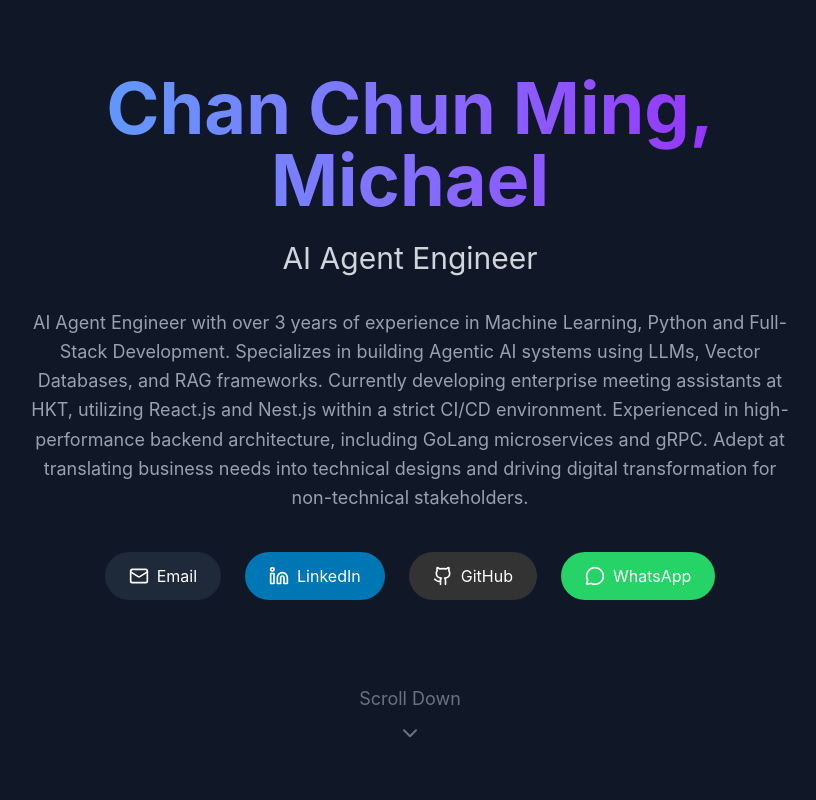
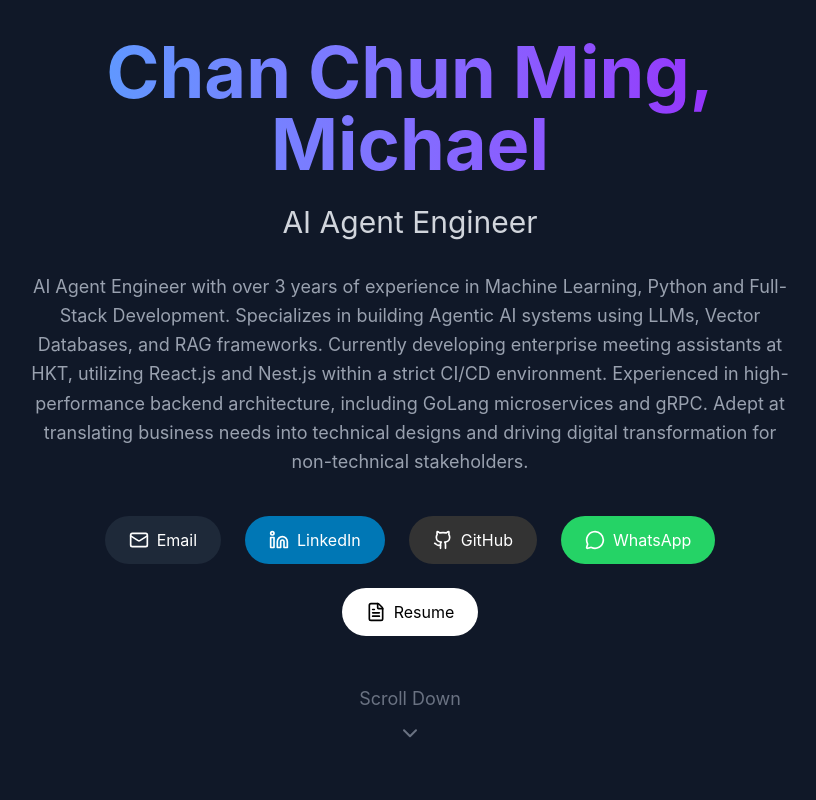
Before and after one commit to p445ccm4/self-intro, a React (Vite) app: page / in a window 1280 px wide. Shown: the top 800 px of the page, without its empty margins (230-1046 px from the left). Built offline with nearby package versions, Linux system fonts and the light colour scheme.

Commit message:
feat: Add Resume download button to Hero section

```diff
--- a/src/components/Hero.tsx
+++ b/src/components/Hero.tsx
@@ -1,5 +1,5 @@
 import { motion } from 'framer-motion';
-import { ChevronDown, Github, Linkedin, Mail, MessageCircle } from 'lucide-react';
+import { ChevronDown, FileText, Github, Linkedin, Mail, MessageCircle } from 'lucide-react';
 import { portfolioData } from '../data/portfolio';
 import { cn } from '../utils/cn';
 
@@ -63,6 +63,16 @@ export const Hero = () => {
             <MessageCircle size={20} />
             <span>WhatsApp</span>
           </a>
+          <a
+            href={personal.resume}
+            target="_blank"
+            rel="noopener noreferrer"
+            download
+            className={cn(socialLinkBaseClass, "bg-white text-black hover:bg-gray-200")}
+          >
+            <FileText size={20} />
+            <span>Resume</span>
+          </a>
         </div>
       </motion.div>
 
--- a/src/data/portfolio.ts
+++ b/src/data/portfolio.ts
@@ -9,6 +9,7 @@ export const portfolioData: PortfolioData = {
     whatsapp: "https://wa.me/85260358263",
     linkedin: "https://linkedin.com/in/michael-chanchunming",
     github: "https://github.com/p445ccm4",
+    resume: "/Resume 03-2025.pdf",
     summary: "AI Agent Engineer with over 3 years of experience in Machine Learning, Python and Full-Stack Development. Specializes in building Agentic AI systems using LLMs, Vector Databases, and RAG frameworks. Currently developing enterprise meeting assistants at HKT, utilizing React.js and Nest.js within a strict CI/CD environment. Experienced in high-performance backend architecture, including GoLang microservices and gRPC. Adept at translating business needs into technical designs and driving digital transformation for non-technical stakeholders."
   },
   experience: [
--- a/src/types.ts
+++ b/src/types.ts
@@ -54,6 +54,7 @@ export interface PersonalInfo {
   whatsapp: string;
   linkedin: string;
   github: string;
+  resume: string;
   summary: string;
 }
 
```
Also changed, not shown: 1 other file (tests, documents, lock files or other folders).
